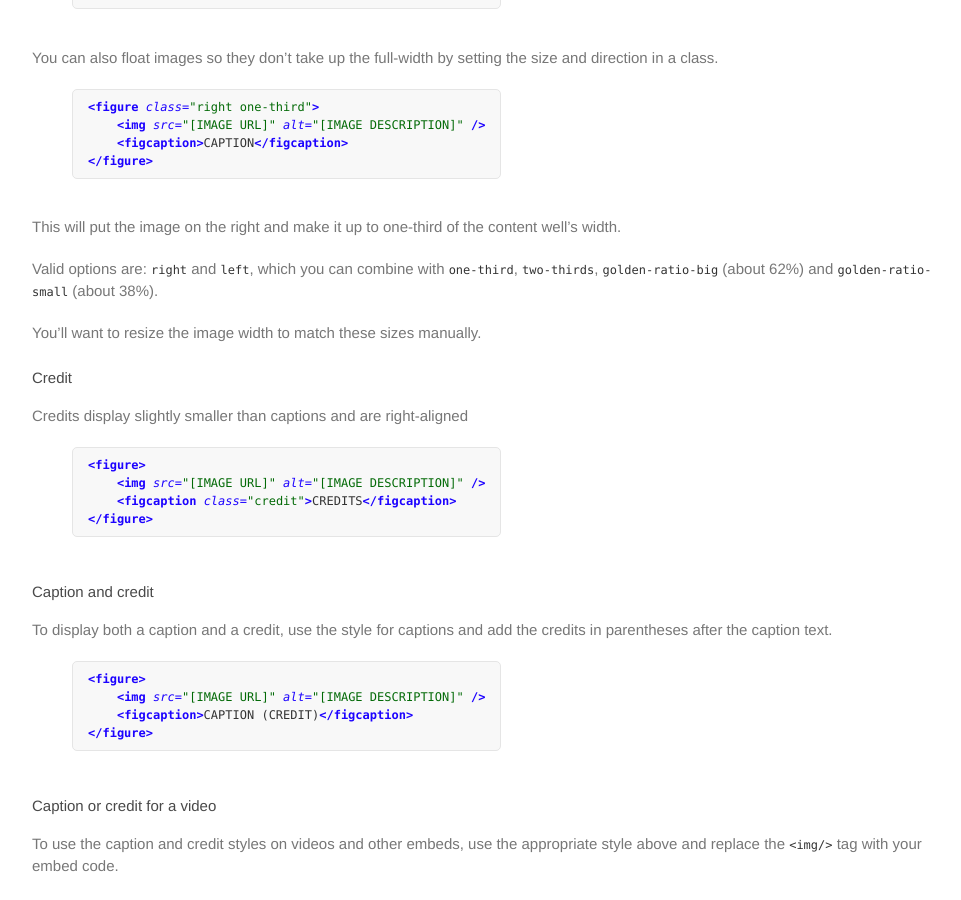
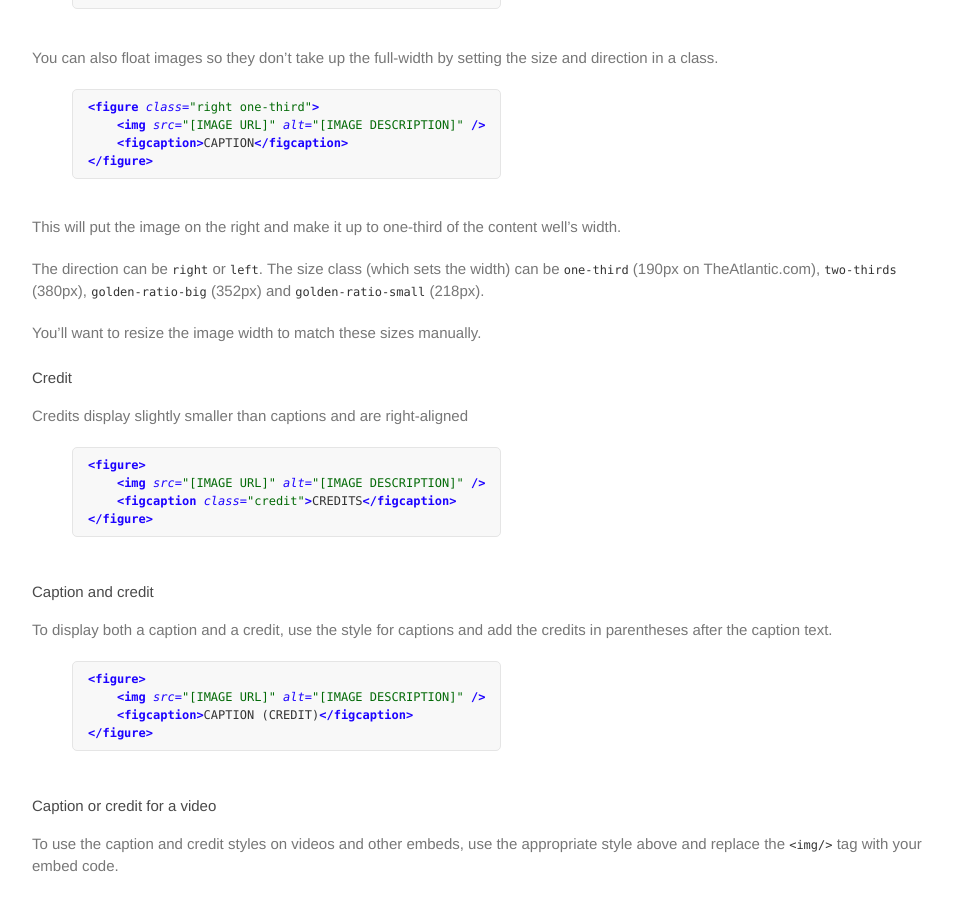
Before and after one commit to Atlantic57/html-snippets, a Jekyll site: the page built from index.md, in a window 1280 px wide and 900 px high, scrolled down 2027 px. Shown: the whole window, without its empty margins (148-1109 px from the left). Built offline with Jekyll 4.4.1, drawn with Linux system fonts in a browser that asks for light colours.

Commit message:
Clarity on floating inline images

```diff
--- a/index.md
+++ b/index.md
@@ -112,8 +112,8 @@ in a class.
 
 This will put the image on the right and make it up to one-third of the content well's width.
 
-Valid options are: `right` and `left`, which you can combine with `one-third`, `two-thirds`,
-`golden-ratio-big` (about 62%) and `golden-ratio-small` (about 38%).
+The direction can be `right` or `left`. The size class (which sets the width) can be `one-third` (190px on TheAtlantic.com),
+`two-thirds` (380px), `golden-ratio-big` (352px) and `golden-ratio-small` (218px).
 
 You'll want to resize the image width to match these sizes manually.
 
```
